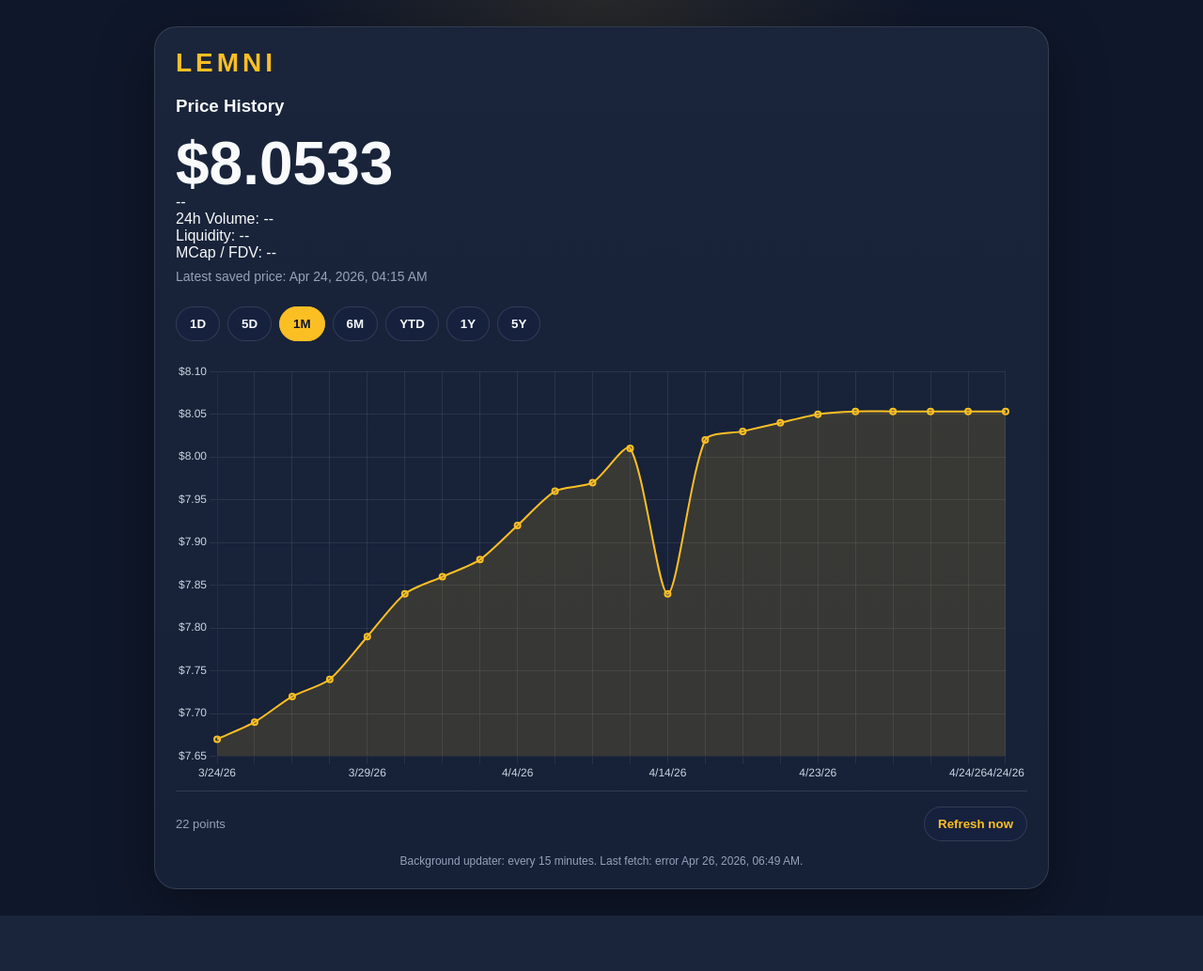
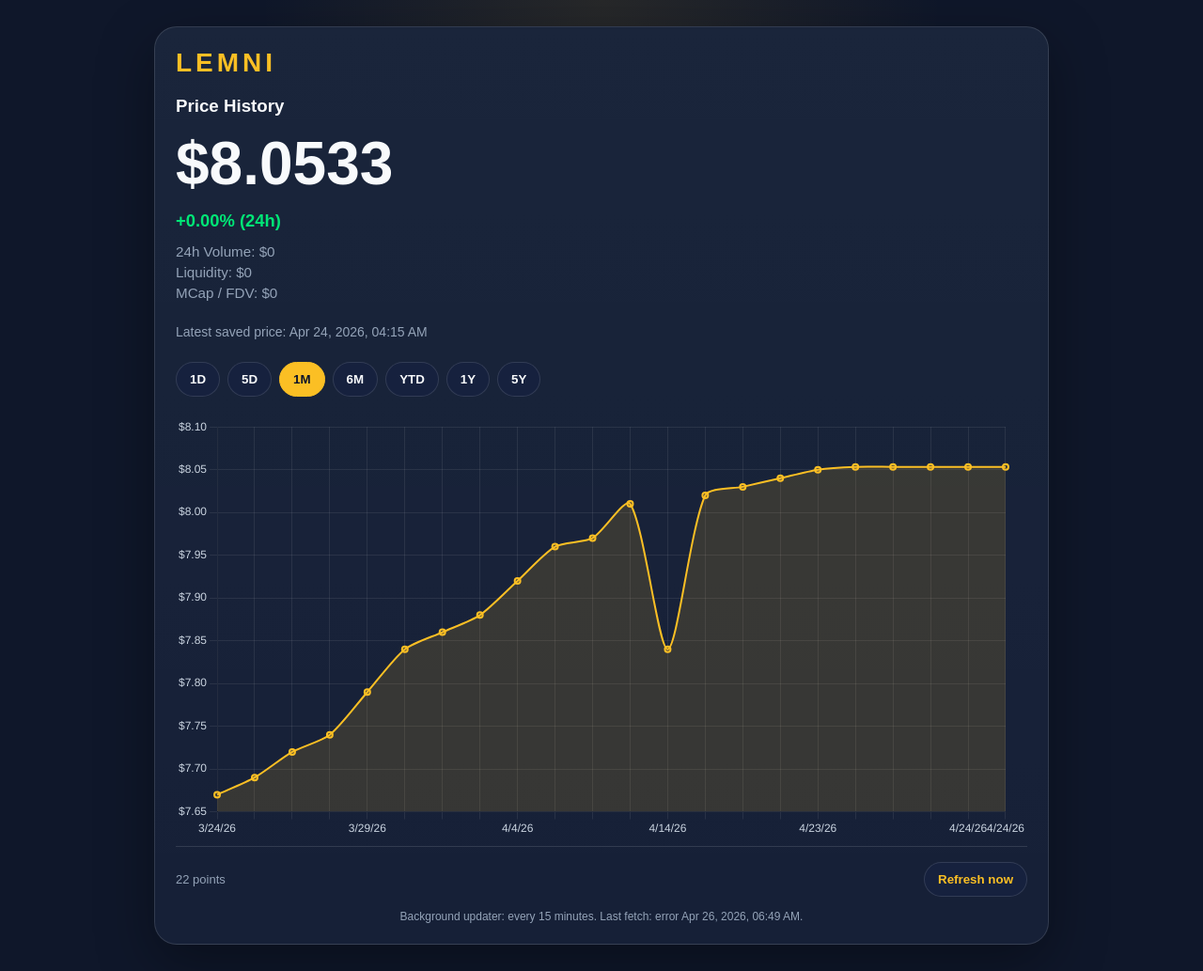
Before and after one commit to tjenkins47/LEMNI-Chart, a Flask app: page / in a window 1280 px wide. Shown: the whole page at 94% size. Before the commit the page ends 974 px from the top, so only its background shows below. Run offline with Flask 3, Linux system fonts and the light colour scheme; data comes from the database, SQL or seed files in the repository; data that the repository does not hold is empty.

Commit message:
Add files via upload

```diff
--- a/static/app.js
+++ b/static/app.js
@@ -130,17 +130,50 @@ refreshBtn.addEventListener("click", async () => {
         await fetch("/api/refresh", { method: "POST", cache: "no-store" });
         await loadHistory(currentRange);
         await loadStatus();
+        await loadMarketData();
     } finally {
         refreshBtn.disabled = false;
         refreshBtn.textContent = "Refresh now";
     }
 });
 
-loadHistory(currentRange).catch(err => {
-    console.error(err);
-    latestDateEl.textContent = "Could not load chart data.";
-});
 
+
+function formatMoney(value, decimals = 0) {
+    return "$" + Number(value || 0).toLocaleString(undefined, {
+        minimumFractionDigits: decimals,
+        maximumFractionDigits: decimals
+    });
+}
+
+async function loadMarketData() {
+    try {
+        const response = await fetch("/api/market", { cache: "no-store" });
+
+        if (!response.ok) {
+            throw new Error(`Market HTTP ${response.status}`);
+        }
+
+        const data = await response.json();
+
+        const changeEl = document.getElementById("market-change");
+        const volumeEl = document.getElementById("market-volume");
+        const liquidityEl = document.getElementById("market-liquidity");
+        const marketCapEl = document.getElementById("market-cap");
+
+        const change = Number(data.price_change_24h || 0);
+
+        changeEl.textContent = `${change >= 0 ? "+" : ""}${change.toFixed(2)}% (24h)`;
+        changeEl.style.color = change >= 0 ? "#00e676" : "#ff5252";
+
+        volumeEl.textContent = formatMoney(data.volume_24h);
+        liquidityEl.textContent = formatMoney(data.liquidity);
+        marketCapEl.textContent = formatMoney(data.market_cap);
+
+    } catch (err) {
+        console.error("Market data error:", err);
+    }
+}
 
 async function loadStatus() {
     if (!statusRowEl) return;
@@ -157,6 +190,10 @@ async function loadStatus() {
         console.error(err);
     }
 }
-
+loadHistory(currentRange).catch(err => {
+    console.error(err);
+    latestDateEl.textContent = "Could not load chart data.";
+});
 loadStatus();
+loadMarketData();
 setInterval(loadStatus, 60000);
--- a/static/style.css
+++ b/static/style.css
@@ -120,3 +120,16 @@ h1 {
     color:#94a3b8;
     text-align:center;
 }
+
+.market-stats {
+    margin: 16px 0 22px;
+    color: var(--muted);
+    font-size: 0.95rem;
+    line-height: 1.45;
+}
+
+#market-change {
+    font-size: 1.15rem;
+    font-weight: 700;
+    margin-bottom: 8px;
+}
```
